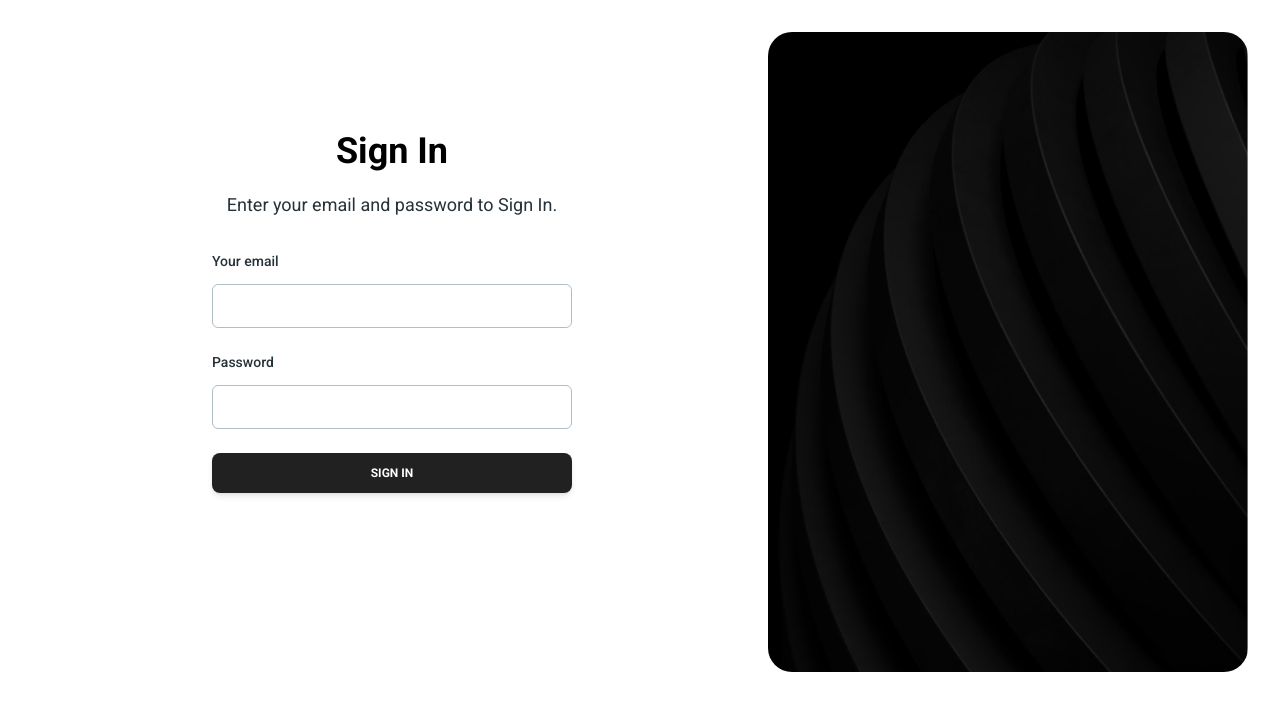
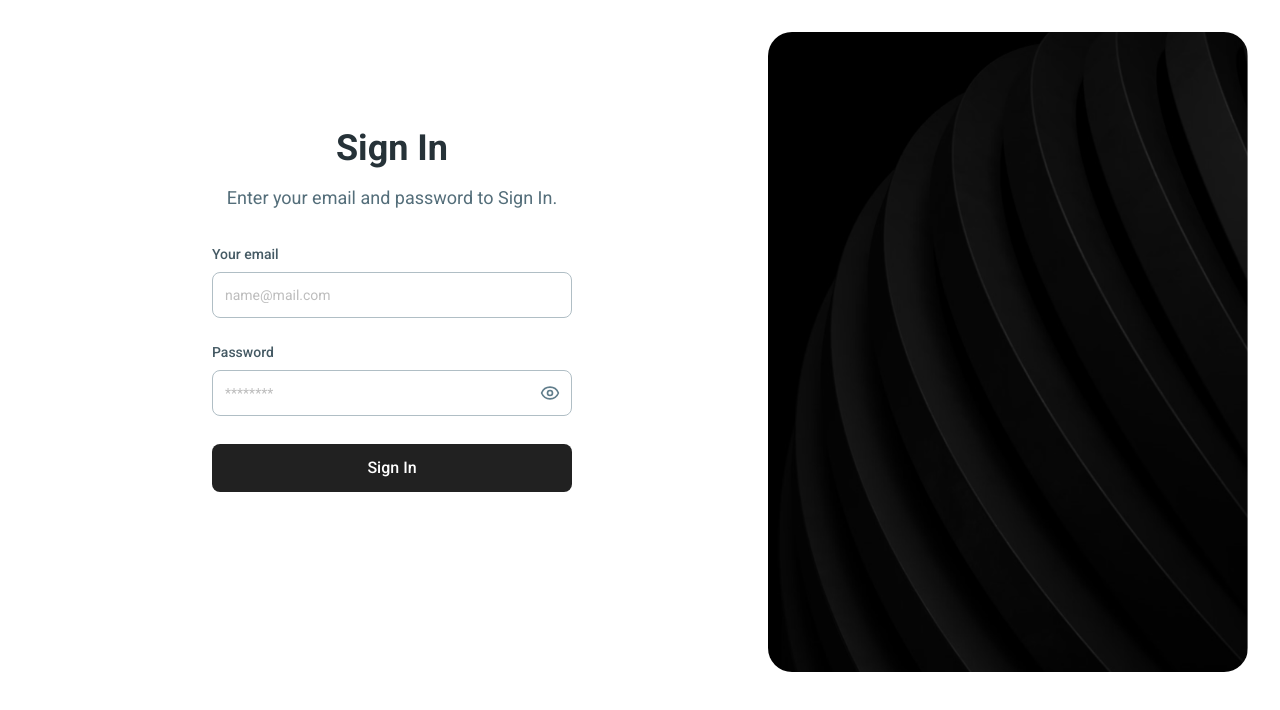
Before and after one commit to LinkMeOrg/LinkMe-Dashboard, a React (Vite) app: page /auth/sign-in in a window 1280 px wide. Shown: the top 710 px of the page. Built offline with nearby package versions, Linux system fonts and the light colour scheme.

Commit message:
update tthe log in code that i add a show password functionalty

```diff
--- a/src/pages/auth/sign-in.jsx
+++ b/src/pages/auth/sign-in.jsx
@@ -1,46 +1,34 @@
 import { useState } from "react";
-import { Input, Button, Typography } from "@material-tailwind/react";
-import axios from "axios";
-import { useNavigate } from "react-router-dom";
-import Swal from "sweetalert2";
+import { Eye, EyeOff } from "lucide-react";
 
 export function SignIn() {
   const [email, setEmail] = useState("");
   const [password, setPassword] = useState("");
-  const navigate = useNavigate();
+  const [showPassword, setShowPassword] = useState(false);
 
   const handleSubmit = async (e) => {
     e.preventDefault();
     try {
-      const res = await axios.post("http://localhost:4000/auth/admin/login", {
-        email,
-        password,
+      const res = await fetch("http://localhost:4000/auth/admin/login", {
+        method: "POST",
+        headers: { "Content-Type": "application/json" },
+        body: JSON.stringify({ email, password }),
       });
 
-      const token = res.data.token;
+      const data = await res.json();
+
+      if (!res.ok) throw new Error(data.message || "Login failed");
+
+      const token = data.token;
       localStorage.setItem("token", token);
 
-      Swal.fire({
-        icon: "success",
-        title: "Login successful!",
-        timer: 2000,
-        showConfirmButton: false,
-        toast: true,
-        position: "top-end",
-      });
+      // Success notification
+      alert("Login successful!");
 
-      // Redirect to dashboard/home
-      navigate("/dashboard/home");
+      // In real app: navigate("/dashboard/home");
+      console.log("Redirecting to dashboard...");
     } catch (err) {
-      Swal.fire({
-        icon: "error",
-        title: "Login failed",
-        text: err?.response?.data?.message || "Login failed",
-        timer: 3000,
-        showConfirmButton: false,
-        toast: true,
-        position: "top-end",
-      });
+      alert(err.message || "Login failed");
     }
   };
 
@@ -48,63 +36,66 @@ export function SignIn() {
     <section className="m-8 flex gap-4">
       <div className="w-full lg:w-3/5 mt-24">
         <div className="text-center">
-          <Typography variant="h2" className="font-bold mb-4">
+          <h2 className="text-4xl font-bold mb-4 text-blue-gray-900">
             Sign In
-          </Typography>
-          <Typography
-            variant="paragraph"
-            color="blue-gray"
-            className="text-lg font-normal"
-          >
+          </h2>
+          <p className="text-lg font-normal text-blue-gray-600">
             Enter your email and password to Sign In.
-          </Typography>
+          </p>
         </div>
-        <form
-          onSubmit={handleSubmit}
-          className="mt-8 mb-2 mx-auto w-80 max-w-screen-lg lg:w-1/2"
-        >
+        <div className="mt-8 mb-2 mx-auto w-80 max-w-screen-lg lg:w-1/2">
           <div className="mb-1 flex flex-col gap-6">
-            <Typography
-              variant="small"
-              color="blue-gray"
-              className="-mb-3 font-medium"
-            >
+            <div>
+              <label className="block text-sm font-medium text-blue-gray-700 mb-2">
                 Your email
-            </Typography>
-            <Input
+              </label>
+              <input
+                type="email"
                 size="lg"
                 placeholder="name@mail.com"
                 value={email}
                 onChange={(e) => setEmail(e.target.value)}
-              className=" !border-t-blue-gray-200 focus:!border-t-gray-900"
-              labelProps={{
-                className: "before:content-none after:content-none",
-              }}
+                className="w-full px-3 py-3 text-sm border border-blue-gray-200 rounded-lg focus:border-gray-900 focus:outline-none focus:ring-1 focus:ring-gray-900"
               />
-            <Typography
-              variant="small"
-              color="blue-gray"
-              className="-mb-3 font-medium"
-            >
+            </div>
+
+            <div>
+              <label className="block text-sm font-medium text-blue-gray-700 mb-2">
                 Password
-            </Typography>
-            <Input
-              type="password"
+              </label>
+              <div className="relative">
+                <input
+                  type={showPassword ? "text" : "password"}
                   size="lg"
                   placeholder="********"
                   value={password}
                   onChange={(e) => setPassword(e.target.value)}
-              className=" !border-t-blue-gray-200 focus:!border-t-gray-900"
-              labelProps={{
-                className: "before:content-none after:content-none",
-              }}
+                  className="w-full px-3 py-3 pr-10 text-sm border border-blue-gray-200 rounded-lg focus:border-gray-900 focus:outline-none focus:ring-1 focus:ring-gray-900"
                 />
+                <button
+                  type="button"
+                  onClick={() => setShowPassword(!showPassword)}
+                  className="absolute right-3 top-1/2 -translate-y-1/2 text-blue-gray-500 hover:text-blue-gray-700"
+                  aria-label={showPassword ? "Hide password" : "Show password"}
+                >
+                  {showPassword ? (
+                    <EyeOff className="w-5 h-5" />
+                  ) : (
+                    <Eye className="w-5 h-5" />
+                  )}
+                </button>
+              </div>
+            </div>
           </div>
 
-          <Button type="submit" className="mt-6" fullWidth>
+          <button
+            type="submit"
+            onClick={handleSubmit}
+            className="mt-6 w-full bg-gray-900 text-white py-3 px-6 rounded-lg font-medium hover:bg-gray-800 transition-colors"
+          >
             Sign In
-          </Button>
-        </form>
+          </button>
+        </div>
       </div>
       <div className="w-2/5 h-full hidden lg:block">
         <img
```
Lines whose indentation alone changed are shown as unchanged.
